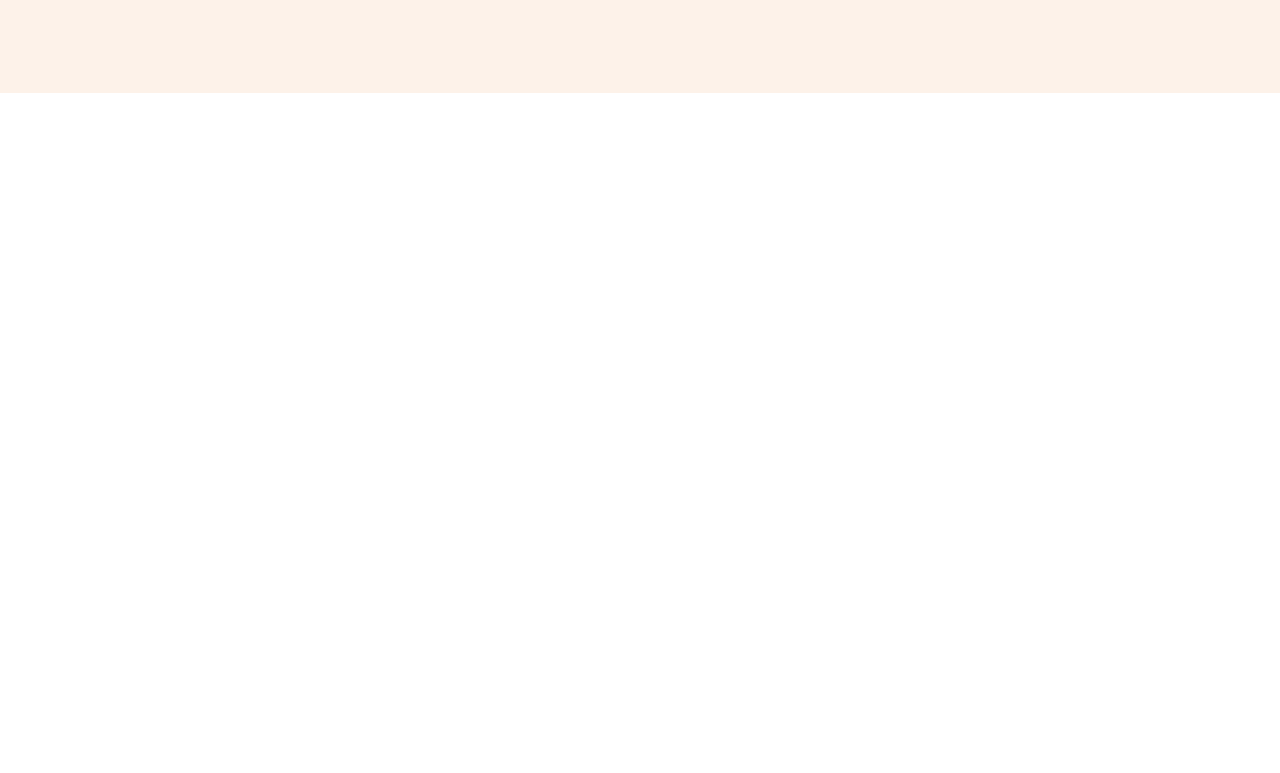
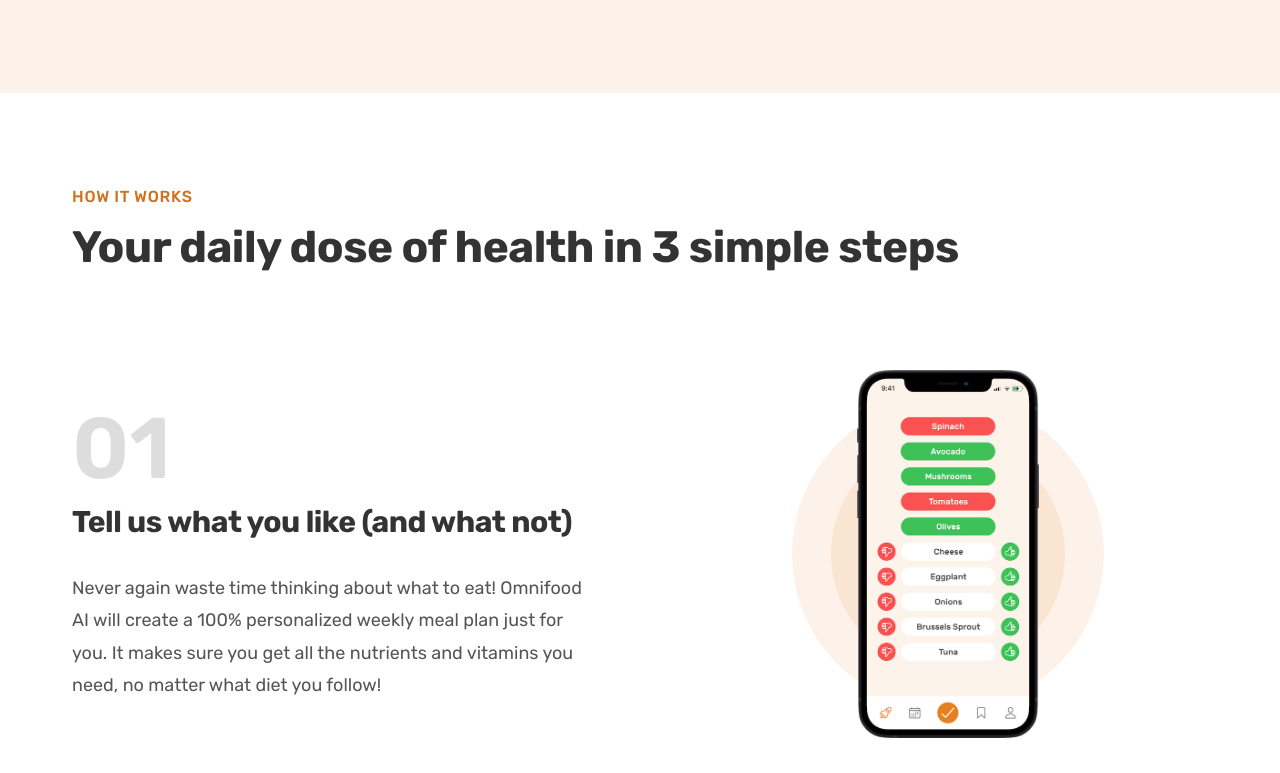
Before and after one commit to MaverickApekshit/omnifood, a plain HTML site: page index.html in a window 1280 px wide. Shown: the part 667-1440 px from the top of the page. Before the commit the page ends 800 px from the top, so only its background shows below. Drawn offline with Linux system fonts and the light colour scheme.

Commit message:
Created how-it-works section

```diff
--- /dev/null
+++ b/css/general.css
@@ -0,0 +1,169 @@
+/*
+
+--- 01 TYPOGRPHY SYSTEM
+
+- Font Sizes (px)
+10 / 12 / 14 / 16 / 18 / 20 / 24 / 30 / 36 / 44 / 52 / 62 / 74 / 86 / 98
+
+- Font weights
+Default: 400
+Medium: 500
+Semi-bold: 600
+Bold: 700
+
+- Line heights
+Default 1
+Small: 1.05
+Medium: 1.2
+Pragraph Default: 1.6
+
+- Letter spacing
+-0.5px
+0.75px
+
+--- 02 COLORS
+
+- Primary: #e67e22
+- Tints:
+#fdf2e9
+#fae5d3
+- Shades: #cf711f
+- Accents:
+- Greys
+#555 / #333
+
+--- 05 SHADOWS
+
+--- 06 BORDER-RADIUS
+
+Default: 9px
+
+--- 07 WHITESPACE
+
+- SPACING SYSTEM (px)
+2 / 4 / 8 / 12 / 16 / 24 / 32 / 48 / 64 / 80 / 96 / 128
+
+*/
+
+* {
+  padding: 0;
+  margin: 0;
+  box-sizing: border-box;
+}
+
+html {
+  font-size: 62.5%;
+}
+
+body {
+  font-family: "Rubik", sans-serif;
+  line-height: 1;
+  font-weight: 400;
+  color: #555;
+}
+
+/**********************************/
+/* GENRAL REUSABLE COMPONENTS */
+/**********************************/
+
+.container {
+  max-width: 120rem;
+  padding: 0 3.2rem;
+  margin: 0 auto;
+}
+
+.grid {
+  display: grid;
+  column-gap: 6.4rem;
+  gap: 9.6rem;
+}
+
+.grid--2-cols {
+  grid-template-columns: repeat(2, 1fr);
+}
+
+.grid--3-cols {
+  grid-template-columns: repeat(3, 1fr);
+}
+
+.grid--4-cols {
+  grid-template-columns: repeat(4, 1fr);
+}
+
+.grid--center-v {
+  align-items: center;
+}
+
+.heading-primary,
+.heading-secondry,
+.heading-tertiary {
+  font-weight: 700;
+  color: #333;
+  letter-spacing: -0.5px;
+}
+
+.heading-primary {
+  font-size: 5.2rem;
+  line-height: 1.05;
+  margin-bottom: 3.2rem;
+}
+
+.heading-secondry {
+  font-size: 4.4rem;
+  line-height: 1.2;
+  margin-bottom: 9.6rem;
+}
+
+.heading-tertiary {
+  font-size: 3rem;
+  line-height: 1.2;
+  margin-bottom: 3.2rem;
+}
+
+.subheading {
+  display: block;
+  font-size: 1.6rem;
+  font-weight: 500;
+  color: #cf711f;
+  text-transform: uppercase;
+  margin-bottom: 1.6rem;
+  letter-spacing: 0.75px;
+}
+
+.btn:link,
+.btn:visited {
+  display: inline-block;
+  text-decoration: none;
+  font-size: 2rem;
+  font-weight: 600;
+  padding: 1.6rem 3.2rem;
+  border-radius: 9px;
+  transition: background-color 0.3s;
+}
+
+.btn--full:link,
+.btn--full:visited {
+  background-color: #e67e22;
+  color: #fff;
+}
+
+.btn--full:hover,
+.btn--full:active {
+  background-color: #cf711f;
+}
+
+.btn--outline:link,
+.btn--outline:visited {
+  background-color: #fff;
+  color: #555;
+}
+
+.btn--outline:hover,
+.btn--outline:active {
+  background-color: #fdf2e9;
+  box-shadow: inset 0 0 0 3px #fff;
+}
+
+.margin-right-sm {
+  margin-right: 1.6rem;
+}
--- a/css/style.css
+++ b/css/style.css
@@ -1,111 +1,3 @@
-/*
-
---- 01 TYPOGRPHY SYSTEM
-
-- Font Sizes (px)
-10 / 12 / 14 / 16 / 18 / 20 / 24 / 30 / 36 / 44 / 52 / 62 / 74 / 86 / 98
-
-- Font weights
-Default: 400
-Medium: 500
-Semi-bold: 600
-Bold: 700
-
-- Line heights
-Default 1
-Small: 1.05
-Pragraph Default: 1.6
-
---- 02 COLORS
-
-- Primary: #e67e22
-- Tints: #fdf2e9
-- Shades: #cf711f
-- Accents:
-- Greys
-#555 / #333
-
---- 05 SHADOWS
-
---- 06 BORDER-RADIUS
-
-Default: 9px
-
---- 07 WHITESPACE
-
-- SPACING SYSTEM (px)
-2 / 4 / 8 / 12 / 16 / 24 / 32 / 48 / 64 / 80 / 96 / 128
-
-*/
-
-* {
-  padding: 0;
-  margin: 0;
-  box-sizing: border-box;
-}
-
-html {
-  font-size: 62.5%;
-}
-
-body {
-  font-family: "Rubik", sans-serif;
-  line-height: 1;
-  font-weight: 400;
-  color: #555;
-}
-
-/**********************************/
-/* GENRAL REUSABLE COMPONENTS */
-/**********************************/
-
-.heading-primary {
-  font-size: 5.2rem;
-  font-weight: 700;
-  line-height: 1.05;
-  color: #333;
-  letter-spacing: -0.5px;
-  margin-bottom: 3.2rem;
-}
-
-.btn:link,
-.btn:visited {
-  display: inline-block;
-  text-decoration: none;
-  font-size: 2rem;
-  font-weight: 600;
-  padding: 1.6rem 3.2rem;
-  border-radius: 9px;
-  transition: background-color 0.3s;
-}
-
-.btn--full:link,
-.btn--full:visited {
-  background-color: #e67e22;
-  color: #fff;
-}
-
-.btn--full:hover,
-.btn--full:active {
-  background-color: #cf711f;
-}
-
-.btn--outline:link,
-.btn--outline:visited {
-  background-color: #fff;
-  color: #555;
-}
-
-.btn--outline:hover,
-.btn--outline:active {
-  background-color: #fdf2e9;
-  box-shadow: inset 0 0 0 3px #fff;
-}
-
-.margin-right-sm {
-  margin-right: 1.6rem;
-}
-
 /**********************************/
 /* HEADER */
 /**********************************/
@@ -222,3 +114,58 @@
   color: #cf711f;
   font-weight: 700;
 }
+
+/**********************************/
+/* HOW IT WORKS SECTION */
+/**********************************/
+.section-how {
+  padding: 9.6rem 0;
+}
+
+.step-number {
+  font-size: 8.6rem;
+  font-weight: 600;
+  color: #ddd;
+  margin-bottom: 1.2rem;
+}
+
+.step-description {
+  font-size: 1.8rem;
+  line-height: 1.8;
+}
+
+.step-img-box {
+  position: relative;
+  display: flex;
+  align-items: center;
+  justify-content: center;
+}
+
+.step-img-box::before,
+.step-img-box::after {
+  content: "";
+  display: block;
+  border-radius: 50%;
+  position: absolute;
+  top: 50%;
+  left: 50%;
+  transform: translate(-50%, -50%);
+}
+
+.step-img-box::before {
+  width: 60%;
+  padding-bottom: 60%;
+  background-color: #fdf2e9;
+  z-index: -2;
+}
+
+.step-img-box::after {
+  width: 45%;
+  padding-bottom: 45%;
+  background-color: #fae5d3;
+  z-index: -1;
+}
+
+.step-img {
+  width: 35%;
+}
--- a/index.html
+++ b/index.html
@@ -12,6 +12,7 @@
       rel="stylesheet"
     />
 
+    <link rel="stylesheet" href="css/general.css" />
     <link rel="stylesheet" href="css/style.css" />
 
     <title>Ominifood</title>
@@ -73,6 +74,73 @@
           </div>
         </div>
       </section>
+      <section class="section-how">
+        <div class="container">
+          <span class="subheading">How it works</span>
+          <h2 class="heading-secondry">
+            Your daily dose of health in 3 simple steps
+          </h2>
+        </div>
+
+        <div class="container grid grid--2-cols grid--center-v">
+          <!-- STEP 01 -->
+          <div class="step-text-box">
+            <p class="step-number">01</p>
+            <h3 class="heading-tertiary">
+              Tell us what you like (and what not)
+            </h3>
+            <p class="step-description">
+              Never again waste time thinking about what to eat! Omnifood AI
+              will create a 100% personalized weekly meal plan just for you. It
+              makes sure you get all the nutrients and vitamins you need, no
+              matter what diet you follow!
+            </p>
+          </div>
+          <div class="step-img-box">
+            <img
+              src="img/app/app-screen-1.png"
+              class="step-img"
+              alt="iPhone app preferences selection screen"
+            />
+          </div>
+
+          <!-- STEP 02 -->
+          <div class="step-img-box">
+            <img
+              src="img/app/app-screen-2.png"
+              class="step-img"
+              alt="iPhone app meal approving plan screen"
+            />
+          </div>
+          <div class="step-text-box">
+            <p class="step-number">02</p>
+            <h3 class="heading-tertiary">Approve your weekly meal plan</h3>
+            <p class="step-description">
+              Once per week, approve the meal plan generated for you by Omnifood
+              AI. You can change ingredients, swap entire meals, or even add
+              your own recipes.
+            </p>
+          </div>
+
+          <!-- STEP 03 -->
+          <div class="step-text-box">
+            <p class="step-number">03</p>
+            <h3 class="heading-tertiary">Receive meals at convenient time</h3>
+            <p class="step-description">
+              Best chefs in town will cook your selected meal every day, and we
+              will deliver it to your door whenever works best for you. You can
+              change delivery schedule and address daily!
+            </p>
+          </div>
+          <div class="step-img-box">
+            <img
+              src="img/app/app-screen-3.png"
+              class="step-img"
+              alt="iPhone app delivery screen"
+            />
+          </div>
+        </div>
+      </section>
     </main>
   </body>
 </html>
```
Also changed, not shown: 1 other file.
